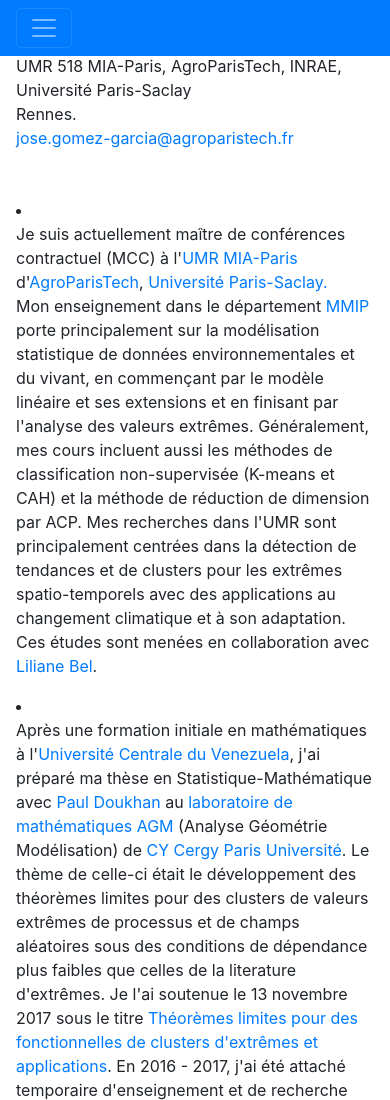
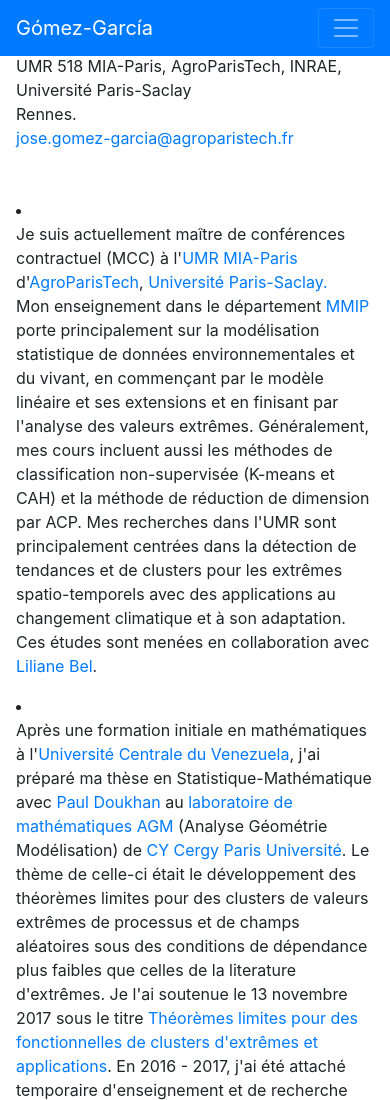
Before and after one commit to jose3g/jose3g.github.io, a website with bundled scripts: page index.html in a window 390 px wide. Shown: the top 1100 px of the page. Built offline with nearby package versions, Linux system fonts and the light colour scheme; files whose address does not match are found by name; a web font is replaced by a local one.

Commit message:
Add files via upload

```diff
--- a/index.html
+++ b/index.html
@@ -27,6 +27,9 @@
   <body id="page-top">
 
     <nav class="navbar navbar-expand-lg navbar-dark bg-primary fixed-top" id="sideNav">
+      <a class="navbar-brand js-scroll-trigger" href="#page-top">
+        <span class="d-block d-lg-none">Gómez-García </span>
+      </a>
       <button class="navbar-toggler" type="button" data-toggle="collapse" data-target="#navbarSupportedContent" aria-controls="navbarSupportedContent" aria-expanded="false" aria-label="Toggle navigation">
         <span class="navbar-toggler-icon"></span>
       </button>
```
